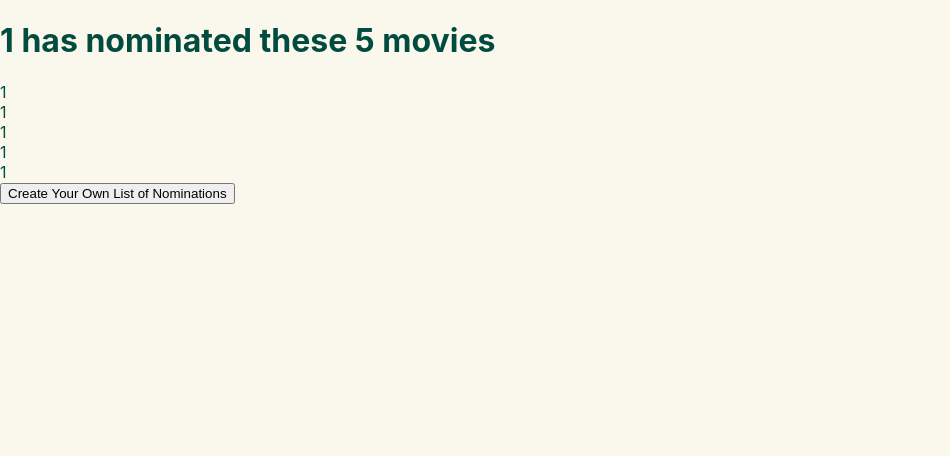
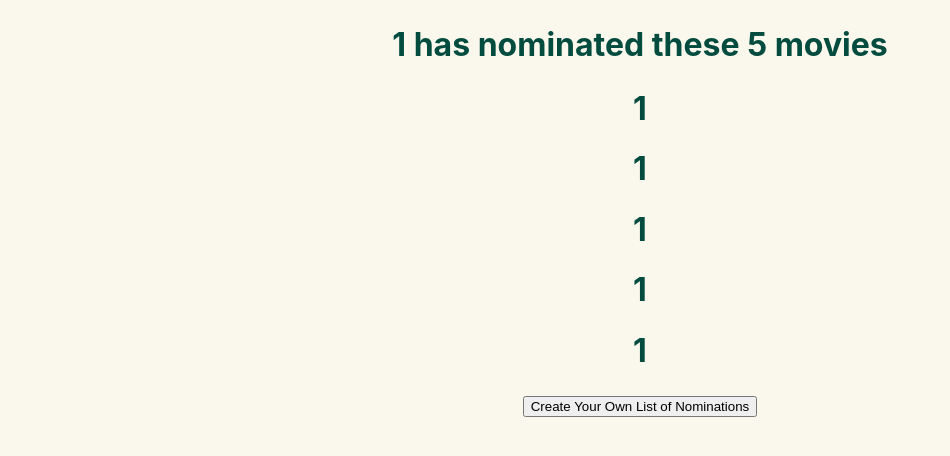
Before and after one commit to harrishs/movieNoms, a React (Create React App) app: page /1/1/1/1/1/1 in a window 1280 px wide. Shown: the top 456 px of the page, without its empty margins (0-950 px from the left). Built offline with nearby package versions, Linux system fonts and the light colour scheme.

Commit message:
more styling and fix data being transferred to personal nomination pages

```diff
--- a/src/App.js
+++ b/src/App.js
@@ -43,7 +43,7 @@ function App() {
     let paramGen = `/${name}`
     for (let nomination of Object.entries(nominations)){
       if (nomination[0] !== "count" ){
-        paramGen += `/${nomination[0]} (${nomination[1]})`;
+        paramGen += `/${nomination[1][0]} (${nomination[1][1]})`;
       }
     }
     setParams(paramGen);
--- a/src/Components/Nominations/NominationPage.js
+++ b/src/Components/Nominations/NominationPage.js
@@ -1,17 +1,20 @@
 import React from "react";
 import { useParams, Link } from 'react-router-dom';
+import classes from "./NominationPage.module.css";
 
 const NominationPage = () => {
     const params = useParams();
 
     return (
-        <div>
+        <div className={classes.Page}>
             <h1>{params.name} has nominated these 5 movies</h1>
-            <div>{params.nom1}</div>
-            <div>{params.nom2}</div>
-            <div>{params.nom3}</div>
-            <div>{params.nom4}</div>
-            <div>{params.nom5}</div>
+            <div className={classes.Nominations}>
+                <h1>{params.nom1}</h1>
+                <h1>{params.nom2}</h1>
+                <h1>{params.nom3}</h1>
+                <h1>{params.nom4}</h1>
+                <h1>{params.nom5}</h1>
+            </div>
             <Link to="/"><button>Create Your Own List of Nominations</button></Link>
         </div>
     )
--- /dev/null
+++ b/src/Components/Nominations/NominationPage.module.css
@@ -0,0 +1,12 @@
+.Page {
+  box-sizing: border-box;
+  margin: 0 auto;
+  padding: 0;
+  width: 80%;
+  text-align: center;
+  margin-top: 25px;
+}
+
+.Nominations {
+  margin: 25px auto;
+}
```
Also changed, not shown: 1 other file (tests, documents, lock files or other folders).
